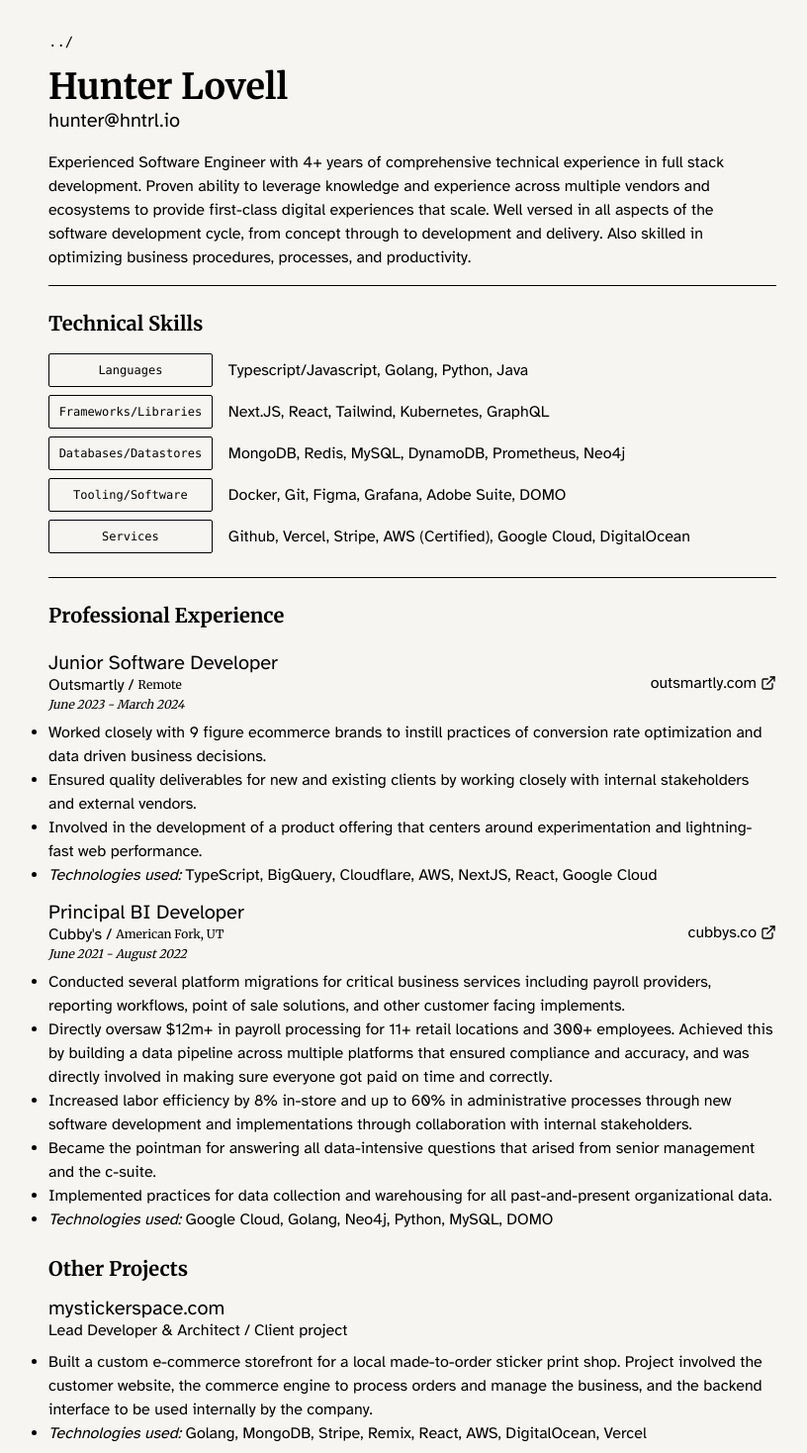
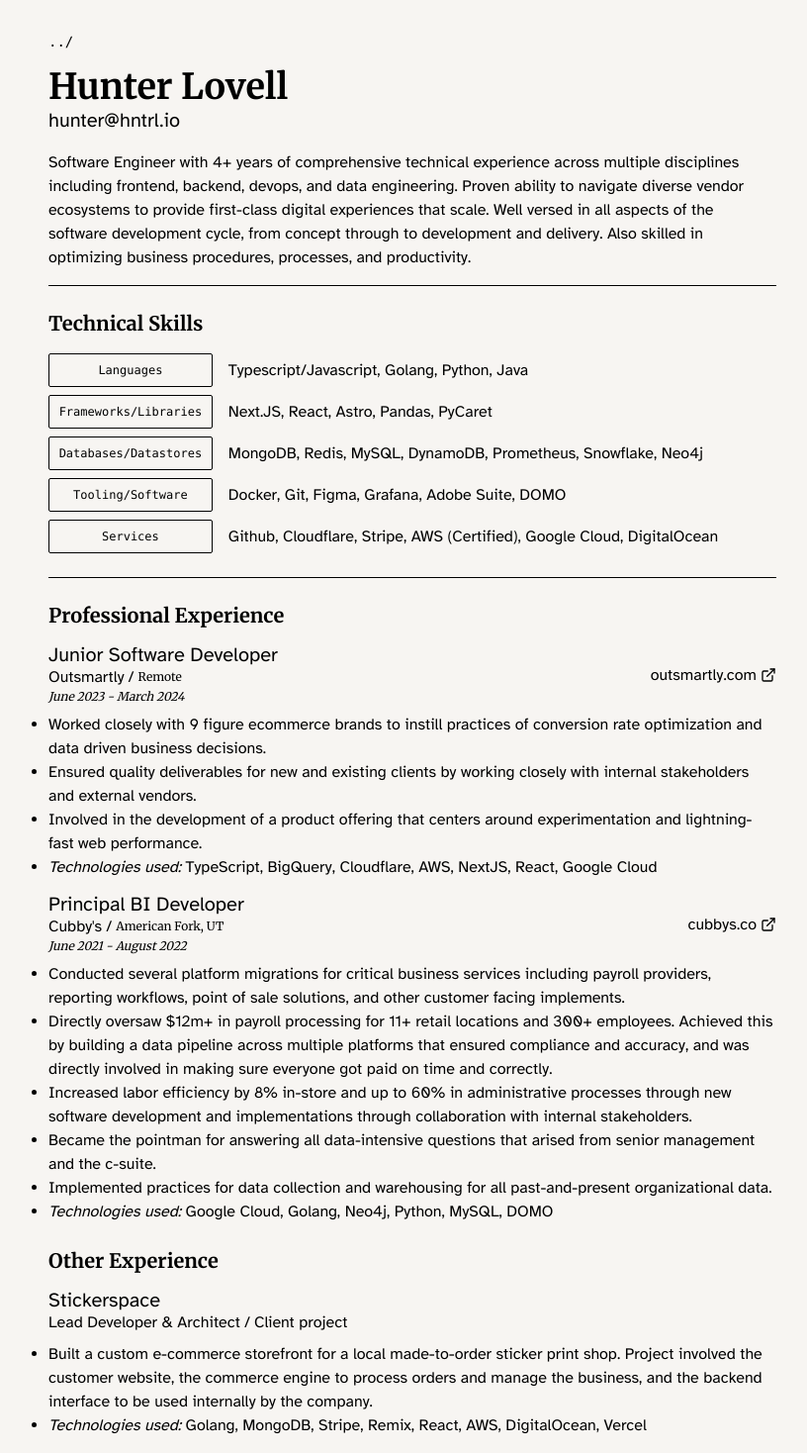
Before and after one commit to hntrl/website, a Next.js app: page /resume in a window 1280 px wide. Shown: the top 1468 px of the page at 99% size, without its empty margins (223-1039 px from the left). Built offline with nearby package versions, Linux system fonts and the light colour scheme.

Commit message:
feat(resume): minor changes

```diff
--- a/app/globals.css
+++ b/app/globals.css
@@ -31,6 +31,9 @@
 }
 
 @media print {
+  body {
+    background: rgb(var(--background-start-rgb));
+  }
   .resume {
     --foreground-rgb: 0, 0, 0;
     --background-start-rgb: 255, 255, 255;
--- a/app/resume/page.tsx
+++ b/app/resume/page.tsx
@@ -20,7 +20,7 @@
 
 export default function ResumePage() {
   return (
-    <main className="resume min-h-screen">
+    <main className="resume print:bg-transparent min-h-screen">
       <div className="pt-4 px-4 pb-40 max-w-3xl mx-auto">
         <Link
           href="/"
@@ -36,7 +36,7 @@
                   Hunter Lovell
                 </h1>
                 <div className="text-2xl hidden print:block">
-                  /<span className="ml-2">Fullstack Software Engineer</span>
+                  /<span className="ml-2">Software Engineer</span>
                 </div>
               </div>
               <div className="flex items-center gap-2 text-xl">
@@ -50,12 +50,12 @@
             </div>
           </div>
           <p className="mb-4">
-            Experienced Software Engineer with 4+ years of comprehensive
-            technical experience in full stack development. Proven ability to
-            leverage knowledge and experience across multiple vendors and
-            ecosystems to provide first-class digital experiences that scale.
-            Well versed in all aspects of the software development cycle, from
-            concept through to development and delivery. Also skilled in
+            Software Engineer with 4+ years of comprehensive technical
+            experience across multiple disciplines including frontend, backend,
+            devops, and data engineering. Proven ability to navigate diverse
+            vendor ecosystems to provide first-class digital experiences that
+            scale. Well versed in all aspects of the software development cycle,
+            from concept through to development and delivery. Also skilled in
             optimizing business procedures, processes, and productivity.
           </p>
           <Spacer />
@@ -63,8 +63,8 @@
         <SkillsSection />
         <Spacer />
         <ExperienceSection />
-        <Spacer className="print:mt-6" />
-        <EducationSection className="print:mt-4" />
+        <Spacer className="break-before-page" />
+        <EducationSection />
         <Spacer />
         <AccreditationSection />
         <Spacer />
@@ -180,7 +180,7 @@
       timeframe: "June 2021 - August 2022",
       link: "cubbys.co",
       content: (
-        <ul className="list-disc ml-4 md:ml-0 ">
+        <ul className="list-disc ml-4 md:ml-0">
           <li>
             Conducted several platform migrations for critical business services
             including payroll providers, reporting workflows, point of sale
@@ -216,7 +216,7 @@
   ],
   other: [
     {
-      title: "mystickerspace.com",
+      title: "Stickerspace",
       link: null,
       role: "Lead Developer & Architect",
       tag: "Client project",
@@ -261,12 +261,12 @@
 function ExperienceSection() {
   return (
     <section>
-      <h2 className="font-display text-xl font-bold mb-6">
+      <h2 className="font-display text-xl font-bold mb-4">
         Professional Experience
       </h2>
       <div className="mb-6">
         {experience.professional.map((item, idx) => (
-          <div key={idx} className="mb-4">
+          <div key={idx} className="mb-4 break-inside-avoid">
             <div className="md:flex justify-between items-center mb-2">
               <div>
                 <h4 className="text-xl font-medium leading-5">{item.title}</h4>
@@ -294,10 +294,10 @@
           </div>
         ))}
       </div>
-      <h3 className="text-xl font-display font-bold mb-4">Other Projects</h3>
+      <h3 className="text-xl font-display font-bold mb-4">Other Experience</h3>
       <div className="mb-6">
         {experience.other.map((item, idx) => (
-          <div key={idx} className="mb-4">
+          <div key={idx} className="mb-4 break-inside-avoid">
             <div className="mb-2">
               {item.link ? (
                 <a
@@ -331,11 +331,11 @@
   },
   {
     tag: "Frameworks/Libraries",
-    details: "Next.JS, React, Tailwind, Kubernetes, GraphQL",
+    details: "Next.JS, React, Astro, Pandas, PyCaret",
   },
   {
     tag: "Databases/Datastores",
-    details: "MongoDB, Redis, MySQL, DynamoDB, Prometheus, Neo4j",
+    details: "MongoDB, Redis, MySQL, DynamoDB, Prometheus, Snowflake, Neo4j",
   },
   {
     tag: "Tooling/Software",
@@ -344,7 +344,7 @@
   {
     tag: "Services",
     details:
-      "Github, Vercel, Stripe, AWS (Certified), Google Cloud, DigitalOcean",
+      "Github, Cloudflare, Stripe, AWS (Certified), Google Cloud, DigitalOcean",
   },
 ];
 
```
Also changed, not shown: 2 other files (tests, documents, lock files or other folders).
